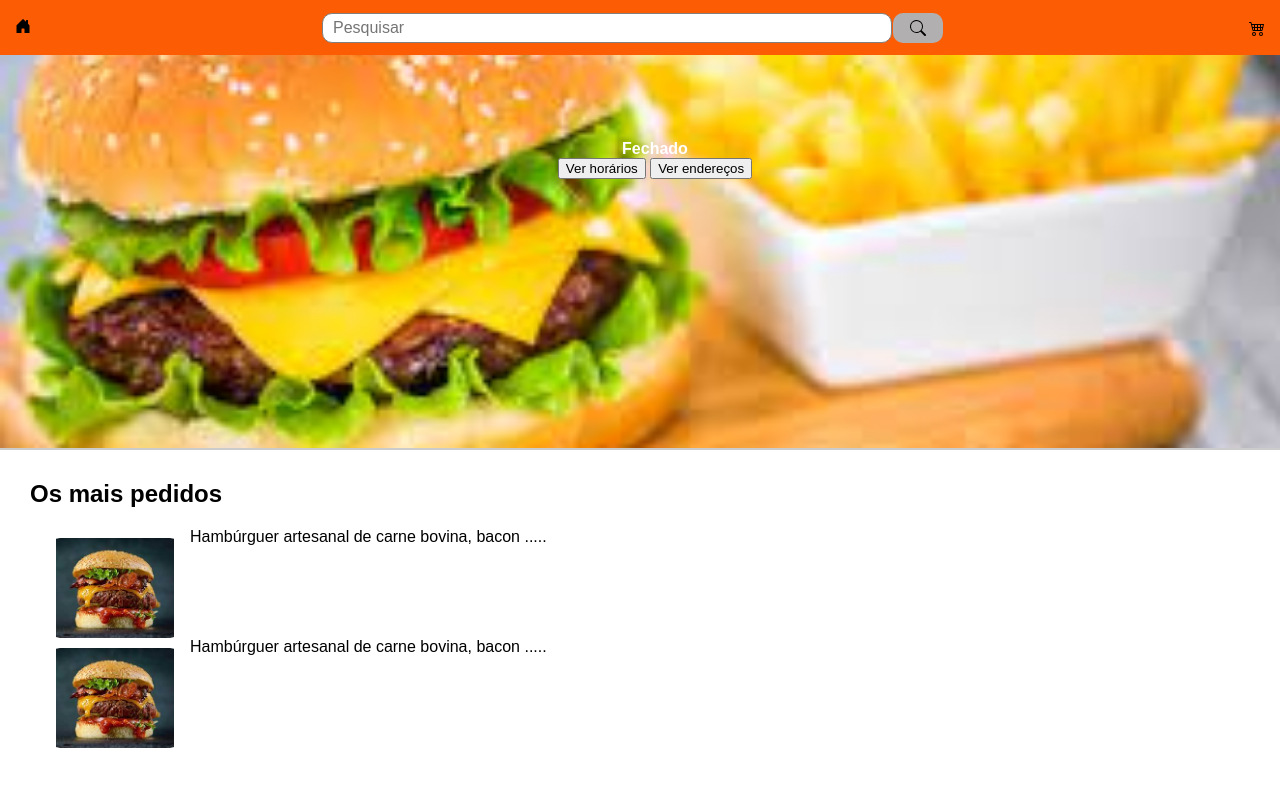
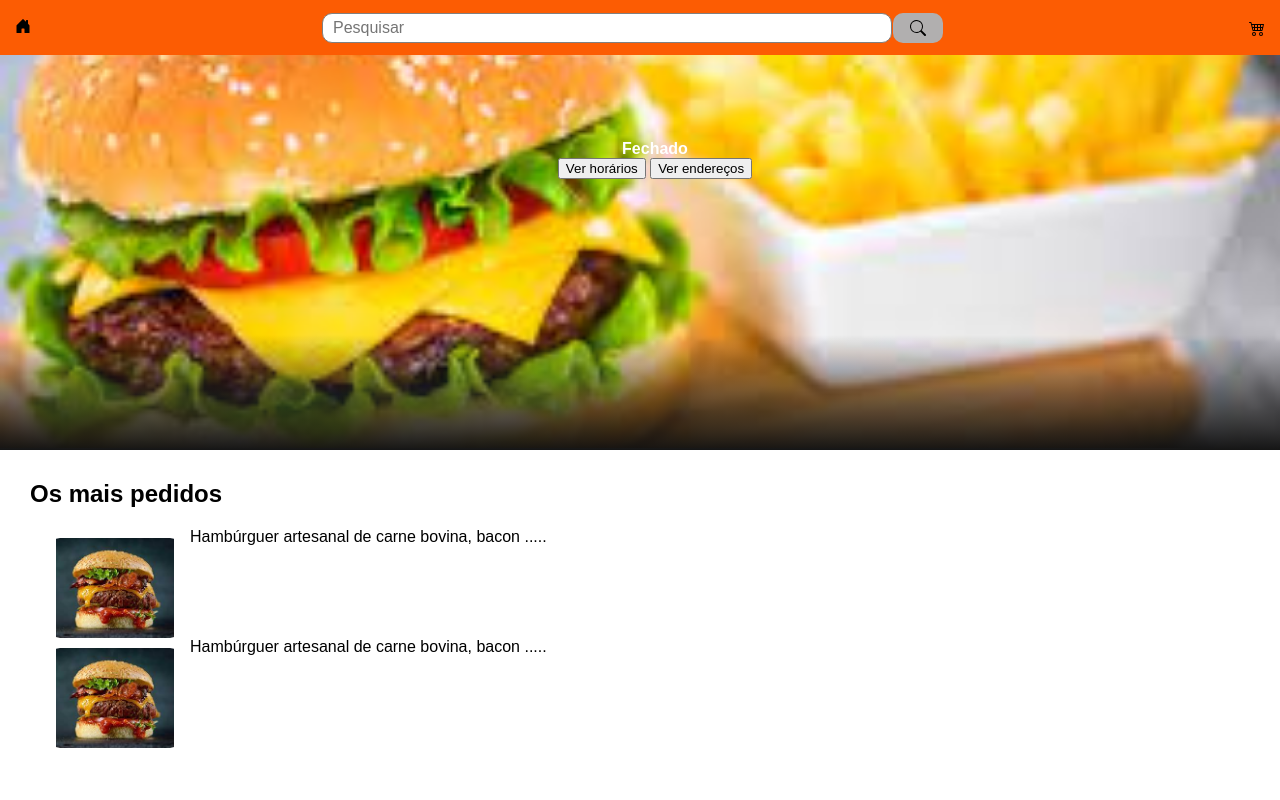
Before and after one commit to VEMS98/Challenge_2, a plain HTML site: page index.html in a window 1280 px wide. Shown: the top 800 px of the page. Drawn offline with Linux system fonts and the light colour scheme.

Commit message:
Update index.html

```diff
--- a/index.html
+++ b/index.html
@@ -43,7 +43,7 @@
             </div>
 
         </div>
-        <div class="banner--fadeBottom"></div>
+        <div class="banner__fadeBottom"></div>
 
       </header>
 </div>
```
